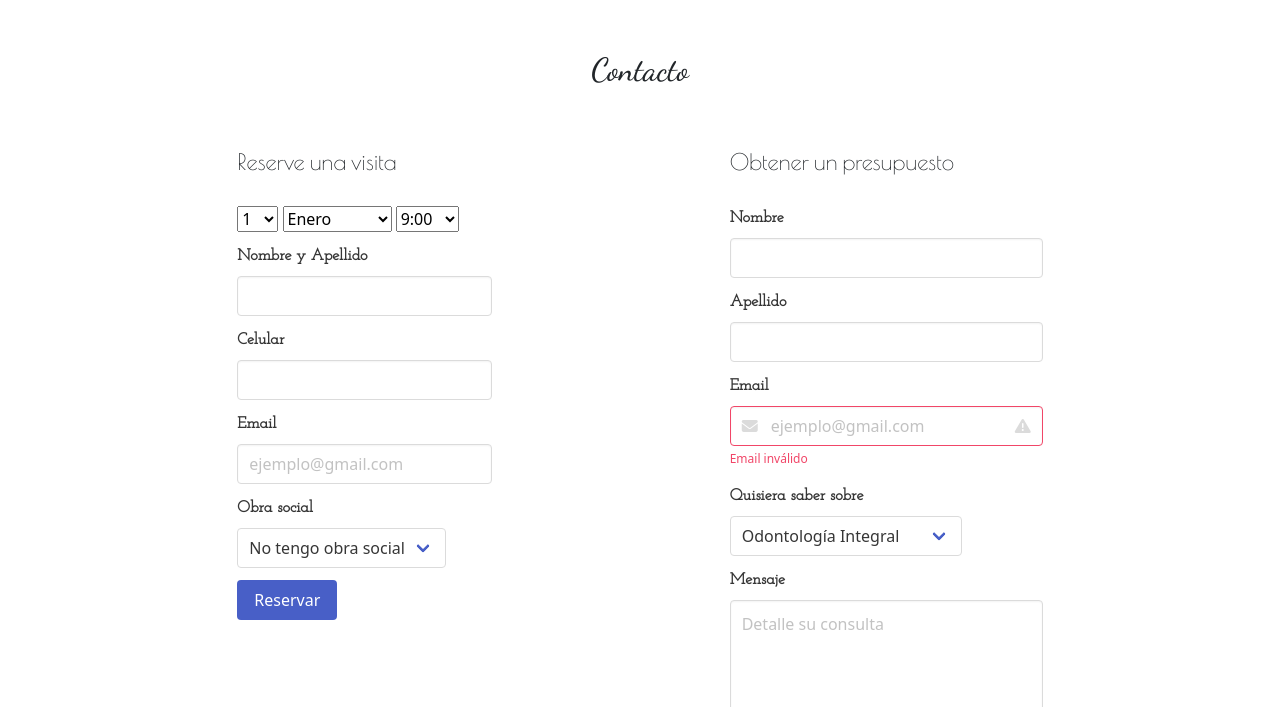
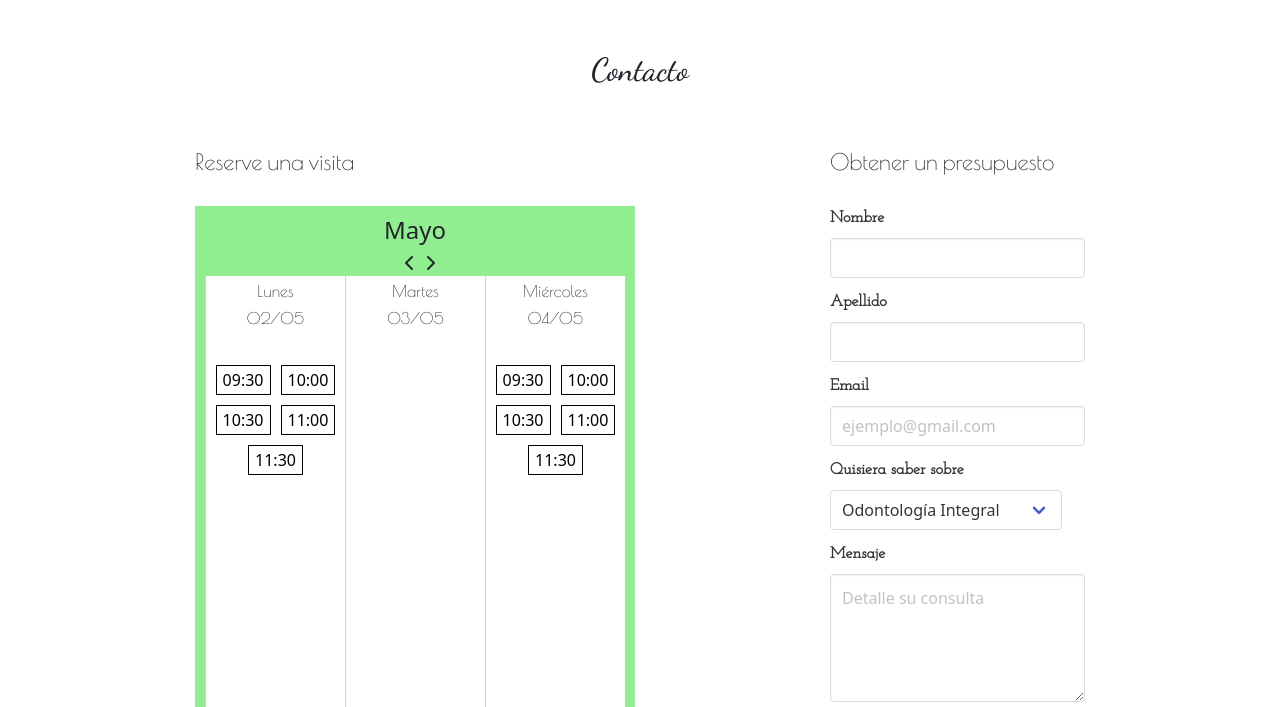
Before and after one commit to mbellezze/ProyectoJs-Turnos-CoderHouse, a plain HTML site: page views/Contacto.html in a window 1280 px wide. Shown: the part 93-800 px from the top of the page. Drawn offline with nearby package versions, Linux system fonts and the light colour scheme.

Commit message:
Se agregó una página para la reserva y jquery

```diff
--- a/assets/scss/estilo.scss
+++ b/assets/scss/estilo.scss
@@ -44,6 +44,48 @@
 }
 
 .modifCalendario {
+  flex-direction: column;
+  border: 10px solid lightgreen;
+  .calendario-header {
+    background-color: lightgreen;
+    margin: 0;
+    padding-bottom: 10px;
+  }
+  .calendario-flechas {
+    background-color: lightgreen;
+    padding-bottom: 5px;
+    i {
+      margin-left: 10px;
+    }
+  }
+  .calendario-dias {
+    flex-direction: column;
+    width: 140px;
+    height: 500px;
+    border-left: 1px solid lightgray;
+    h6 {
+      text-align: center;
+    }
+    span {
+      font-size: 1rem;
+    }
+  }
+  .calendario-tiempo {
+    flex-wrap: wrap;
+    justify-content: center;
+    a {
+      text-decoration: none;
+      color: black;
+    }
+    a:hover {
+      background-color: lightgreen;
+    }
+  }
+  .calendario-horario {
+    border: 1px solid black;
+    margin: 5px;
+    padding: 2px 6px 2px 6px;
+  }
 }
 /* ESTILOS PARA EL MAPA EN LA PESTAÑA CONTACOS */
 .modifMapa {
@@ -52,7 +94,7 @@
 
 /* ESTILOS PARA EL FOOTER */
 .footer {
-  background-image: linear-gradient(darkslategrey, darkslategrey);
+  background-color: darkslategrey !important;
   padding: 20px 0 5px 0 !important;
   width: 100%;
   height: auto;
@@ -77,3 +119,11 @@
     align-items: flex-end;
   }
 }
+
+/* ESTILOS PARA LA PÁGINA RESERVA */
+.formReserva {
+}
+
+.divPrincipalReserva {
+  margin-bottom: 60px;
+}
--- a/js/reserva.js
+++ b/js/reserva.js
@@ -1,4 +1,7 @@
 /* VARIABLES GLOBALES */
+var profesionales = ["Esteban Quinteros"];
+var dinero = ["Efectivo o Débito"];
+var ubicacion = ["Calle 3 n° 1342"];
 var guardarReserva = [];
 
 
@@ -21,9 +24,9 @@ function validarReserva(event) {
 }
 
 
-/* ENVIAR RESERVA */
+/* ENVIAR RESERVA
 var miReserva = document.getElementById("reserva");
-miReserva.addEventListener("submit", validarReserva);
+miReserva.addEventListener("submit", validarReserva);*/
 
 
 /* FUNCION PARA VALIDAR EL FORMULARIO */
@@ -34,6 +37,20 @@ function validarFormulario(event) {
 }
 
 
-/* ENVIAR FORMULARIO */
+/* ENVIAR FORMULARIO
 var miFormulario = document.getElementById("formulario");
-miFormulario.addEventListener("submit", validarFormulario);
+miFormulario.addEventListener("submit", validarFormulario);*/
+
+
+/* ESCRIBIR DETALLES DE VISITA EN EL DOM */
+function detalles() {
+    $("#agregar").append(`<p> ${profesionales[0]} </p>`);
+    $("#agregar").append(`<p> ${dinero[0]} </p>`);
+    $("#agregar").append(`<p> ${ubicacion[0]} </p>`);
+    /*var traerNodo = document.getElementById("agregar");
+    var detallar = document.createElement("p");
+    detallar.innerHTML = profesionales[0];
+    traerNodo.appendChild(detallar);*/
+}
+
+detalles();
--- a/views/Contacto.html
+++ b/views/Contacto.html
@@ -39,103 +39,46 @@
             <div>
                 <h6>Reserve una visita</h6>
             </div>
-            <div id="agregar" class="modifCalendario">
-                <form id="reserva">
-                    <div class="field">
-                        <select name="Dia" size="1">
-                            <option value="1">1</option>
-                            <option value="2">2</option>
-                            <option value="3">3</option>
-                            <option value="4">4</option>
-                            <option value="5">5</option>
-                            <option value="6">6</option>
-                            <option value="7">7</option>
-                            <option value="8">8</option>
-                            <option value="9">9</option>
-                            <option value="10">10</option>
-                            <option value="11">11</option>
-                            <option value="12">12</option>
-                            <option value="13">13</option>
-                            <option value="14">14</option>
-                            <option value="15">15</option>
-                            <option value="16">16</option>
-                            <option value="17">17</option>
-                            <option value="18">18</option>
-                            <option value="19">19</option>
-                            <option value="20">20</option>
-                            <option value="21">21</option>
-                            <option value="22">22</option>
-                            <option value="23">23</option>
-                            <option value="24">24</option>
-                            <option value="25">25</option>
-                            <option value="26">26</option>
-                            <option value="27">27</option>
-                            <option value="28">28</option>
-                            <option value="29">29</option>
-                            <option value="30">30</option>
-                            <option value="31">31</option>
-                        </select>
-                        <select name="Mes" size="1">
-                            <option value="Enero">Enero</option>
-                            <option value="Febrero">Febrero</option>
-                            <option value="Marzo">Marzo</option>
-                            <option value="Abril">Abril</option>
-                            <option value="Mayo">Mayo</option>
-                            <option value="Junio">Junio</option>
-                            <option value="Julio">Julio</option>
-                            <option value="Agosto">Agosto</option>
-                            <option value="Septiembre">Septiembre</option>
-                            <option value="Octubre">Octubre</option>
-                            <option value="Noviembre">Noviembre</option>
-                            <option value="Diciembre">Diciembre</option>
-                        </select>
-                        <select name="Hora" size="1">
-                            <option value="9:00">9:00</option>
-                            <option value="10:00">10:00</option>
-                            <option value="11:00">11:00</option>
-                            <option value="12:00">12:00</option>
-                            <option value="13:00">13:00</option>
-                            <option value="15:00">15:00</option>
-                            <option value="16:00">16:00</option>
-                            <option value="17:00">17:00</option>
-                            <option value="18:00">18:00</option>
-                            <option value="19:00">19:00</option>
-                        </select>
-                    </div>
-                    <div class="field">
-                        <label class="label">Nombre y Apellido</label>
-                        <div class="control">
-                            <input id="nomApe" class="input" type="text">
+            <div id="calendario" id="agregar" class="d-flex modifCalendario">
+                <h4 class="d-flex justify-content-center calendario-header">Mayo</h4>
+                <div class="d-flex justify-content-center calendario-flechas">
+                    <i class="fas fa-chevron-left"></i>
+                    <i class="fas fa-chevron-right"></i>
+                </div>
+                <div class="d-flex justify-content-center calendario-lista">
+                    <div class="d-flex calendario-dias">
+                        <h6 class="calendario-titulo">
+                            <span>Lunes</span><br>
+                            <span>02/05</span>
+                        </h6>
+                        <div class="d-flex calendario-tiempo">
+                            <a class="calendario-horario" href="DatosReserva.html">09:30</a>
+                            <a class="calendario-horario" href="DatosReserva.html">10:00</a>
+                            <a class="calendario-horario" href="DatosReserva.html">10:30</a>
+                            <a class="calendario-horario" href="DatosReserva.html">11:00</a>
+                            <a class="calendario-horario" href="DatosReserva.html">11:30</a>
                         </div>
                     </div>
-                    <div class="field">
-                        <label class="label">Celular</label>
-                        <div class="control">
-                            <input id="cel" class="input" type="number">
+                    <div class="d-flex calendario-dias">
+                        <h6 class="calendario-titulo">
+                            <span>Martes</span><br>
+                            <span>03/05</span>
+                        </h6>
+                    </div>
+                    <div class="d-flex calendario-dias">
+                        <h6 class="calendario-titulo">
+                            <span>Miércoles</span><br>
+                            <span>04/05</span>
+                        </h6>
+                        <div class="d-flex calendario-tiempo">
+                            <a class="calendario-horario" href="DatosReserva.html">09:30</a>
+                            <a class="calendario-horario" href="DatosReserva.html">10:00</a>
+                            <a class="calendario-horario" href="DatosReserva.html">10:30</a>
+                            <a class="calendario-horario" href="DatosReserva.html">11:00</a>
+                            <a class="calendario-horario" href="DatosReserva.html">11:30</a>
                         </div>
                     </div>
-                    <div class="field">
-                        <label class="label">Email</label>
-                        <div class="control">
-                            <input id="mail" class="input" type="email" placeholder="ejemplo@gmail.com">
-                        </div>
-                    </div>
-                    <div class="field">
-                        <label class="label">Obra social</label>
-                        <div class="control">
-                            <div class="select">
-                                <select>
-                                <option>No tengo obra social</option>
-                                <option>OSEIV</option>
-                                <option>OSDE</option>
-                                </select>
-                            </div>
-                        </div>
-                    </div>
-                    <div class="control">
-                        <button class="button is-link" type="submit">Reservar</button>
-                    </div>
-                </form>
+                </div>
             </div>
         </div>
         <div>
@@ -157,16 +100,9 @@
                 </div>
                 <div class="field">
                     <label class="label">Email</label>
-                    <div class="control has-icons-left has-icons-right">
-                        <input class="input is-danger" type="email" placeholder="ejemplo@gmail.com">
-                        <span class="icon is-small is-left">
-                            <i class="fas fa-envelope"></i>
-                        </span>
-                        <span class="icon is-small is-right">
-                            <i class="fas fa-exclamation-triangle"></i>
-                        </span>
+                    <div class="control">
+                        <input class="input" type="email" placeholder="ejemplo@gmail.com">
                     </div>
-                    <p class="help is-danger">Email inválido</p>
                 </div>
                 <div class="field">
                     <label class="label">Quisiera saber sobre</label>
@@ -210,5 +146,6 @@
     </footer>
     <script src="https://cdn.jsdelivr.net/npm/bootstrap@5.0.0-beta2/dist/js/bootstrap.bundle.min.js" integrity="sha384-b5kHyXgcpbZJO/tY9Ul7kGkf1S0CWuKcCD38l8YkeH8z8QjE0GmW1gYU5S9FOnJ0" crossorigin="anonymous"></script>
     <script src="../js/reserva.js"></script>
+    <script src="https://code.jquery.com/jquery-3.6.0.min.js" integrity="sha256-/xUj+3OJU5yExlq6GSYGSHk7tPXikynS7ogEvDej/m4=" crossorigin="anonymous"></script>
 </body>
 </html>
```
Also changed, not shown: views/DatosReserva.html (added, +127 -0 lines), assets/css/estilo.css.
